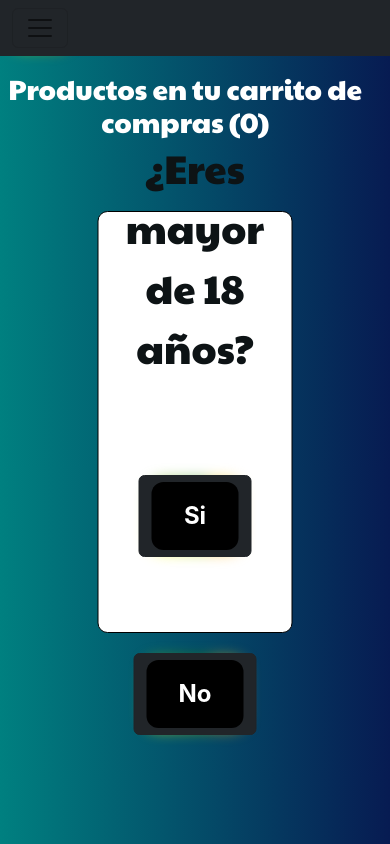
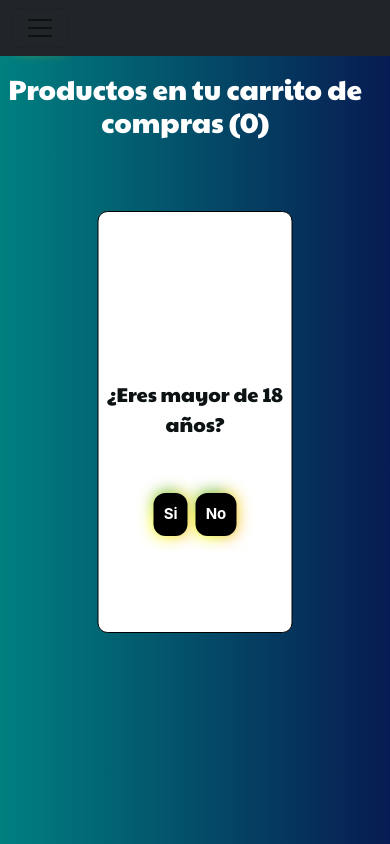
Before and after one commit to braininabottle/fullstack-ecommerce, a React (Create React App) app: page /cart in a window 390 px wide. Built offline with nearby package versions, Linux system fonts and the light colour scheme.

Commit message:
revisión modal

```diff
--- a/src/components/modal/Modal.jsx
+++ b/src/components/modal/Modal.jsx
@@ -5,13 +5,13 @@ const Modal = ({ setShowModal }) => {
 
     return (
         <div className='modal-container'>
-            <h1 className='modal-title'>¿Eres mayor de 18 años?</h1>
-            <div>
-                <div className='fs-5 btn btn-dark text-white m-5'>
-                    <button onClick={() => setShowModal(false)}>Si</button>
+            <h1 className='modal-title col-xl-12 col-lg-12 col-md-12 col-sm-12'>¿Eres mayor de 18 años?</h1>
+            <div className='buttons'>
+                <div className='custom-modal-button text-white m-1'>
+                    <button classname="modalButtons" onClick={() => setShowModal(false)}>Si</button>
                 </div>
-                <div className='fs-5 btn btn-dark text-white m-5'>
-                    <button onClick={() => setShowModal(false)}>No</button>
+                <div className='custom-modal-button text-white m-1'>
+                    <button classname="modalButtons" onClick={() => setShowModal(false)}>No</button>
                 </div>
             </div>
         </div>
--- a/src/components/modal/Modal.styles.css
+++ b/src/components/modal/Modal.styles.css
@@ -33,10 +33,35 @@
   border-radius: 10px;
 }
 
-.modal-title{
+.modal-title {
   margin-top: 75px;
   margin-bottom: 50px;
   font-size: 40px;
   color: #0D1315;
-    font-family:'Paytone One', sans-serif;
+  font-family: 'Paytone One', sans-serif;
 }
+
+@media only screen and (min-width: 320px) and (max-width: 900px) {
+  .modal-title {
+    font-size: 20px;
+  }
+
+  .custom-modal-button {
+    font-size: 10px;
+    margin: 10px;
+  }
+
+}
+
+.buttons {
+    display: flex;
+    justify-content: space-between;
+}
+
+@media only screen and (max-width: 600px) {
+
+  .modalButtons{
+    padding: 10px;
+  }
+
+}
--- a/src/components/navbar/navbar.styles.css
+++ b/src/components/navbar/navbar.styles.css
@@ -77,3 +77,18 @@ button::before{
 
 
 }
+
+@media only screen and (min-width: 320px) and (max-width: 450px) {
+
+    button {
+        background: black;
+        cursor: pointer;
+        border: none;
+        padding: 10px 10px;
+        color: #fff;
+        font-size: 15px;
+        position: relative;
+        border-radius: 12px;
+    }
+
+  }
```
Lines whose indentation alone changed are shown as unchanged.
